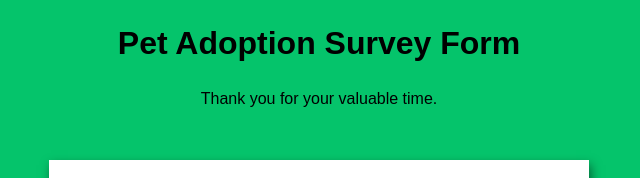
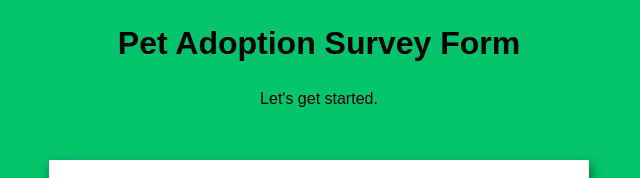
Before and after one commit to mrlj55/Survey-Form, a plain HTML site: page index.html in a window 1280 px wide. Shown: the top 178 px of the page, without its empty margins (321-961 px from the left). Drawn offline with Linux system fonts and the light colour scheme.

```diff
--- a/index.html
+++ b/index.html
@@ -16,7 +16,7 @@
 <h1 id="title" class="text-center">Pet Adoption Survey Form</h1>
 
      <p id="description" class="description text-center">
-      Thank you for your valuable time.
+      Let's get started.
     </p>
     <!-- Create Form -->
     <form id="survey-form">
```
